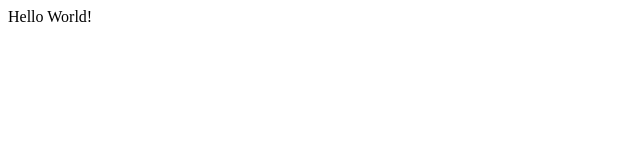
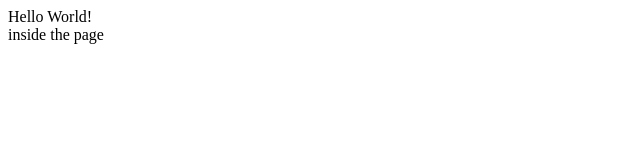
Before and after one commit to rweaverra/Phone_Pals, a React (Create React App) app in the folder client/: page / in a window 1280 px wide. Shown: the top 160 px of the page, without its empty margins (0-640 px from the left). Built offline with nearby package versions, Linux system fonts and the light colour scheme; the HTML template or start-up script is replaced by a standard one.

Commit message:
page component

```diff
--- /dev/null
+++ b/client/components/page.js
@@ -0,0 +1,9 @@
+import React from 'react'
+
+const Page = () => {
+  return (
+    <div>inside the page</div>
+  )
+}
+
+export default Page;
--- a/client/src/App.jsx
+++ b/client/src/App.jsx
@@ -1,9 +1,11 @@
 import React from 'react';
+import Page from './../components/page.js';
 
 const App = () => {
     return (
         <div>
             Hello World!
+            <Page />
         </div>
     );
 }
```
